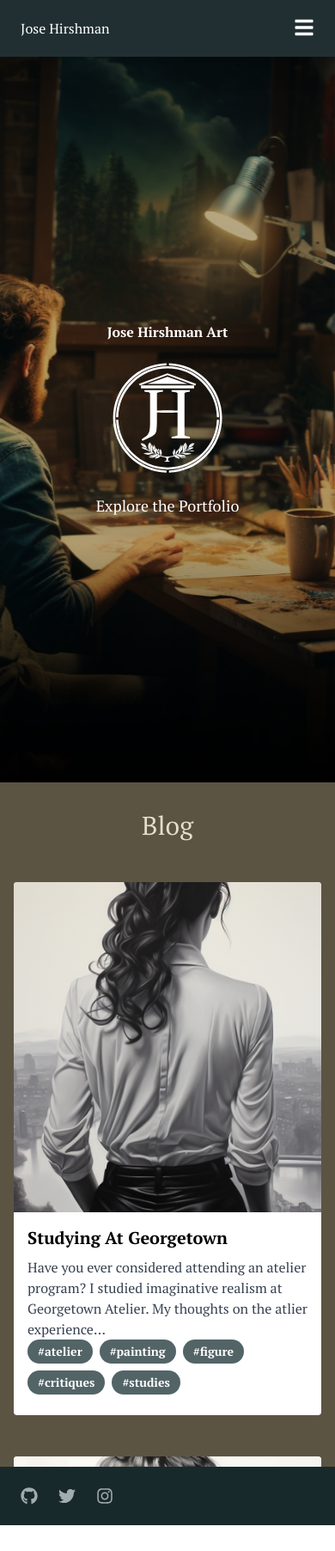
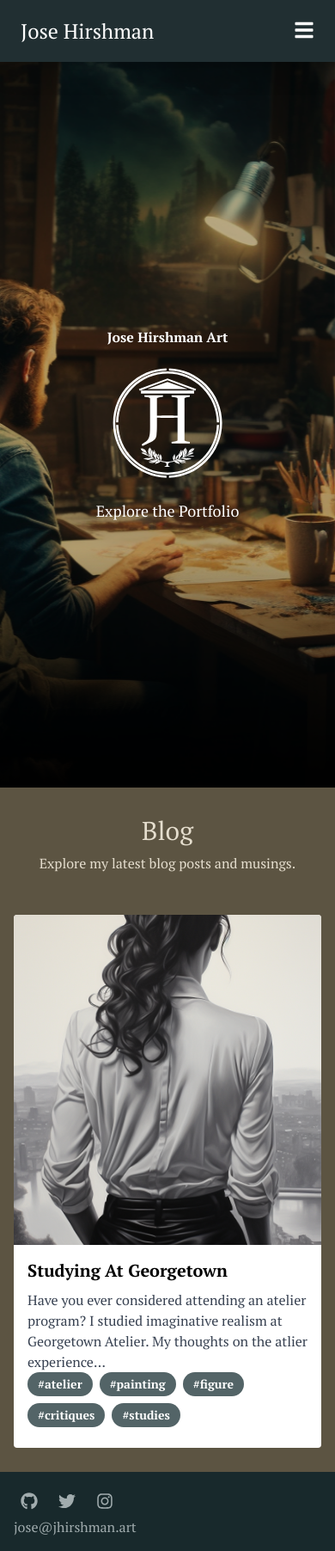
Before and after one commit to jhengineerartist/art-website, a Next.js app: page / in a window 390 px wide. Shown: the whole page at 86% size. Before the commit the page ends 1774 px from the top, so only its background shows below. Built offline with nearby package versions, Linux system fonts and the light colour scheme.

Commit message:
Added the contact element to the website

```diff
--- a/src/app/components/cardsection.tsx
+++ b/src/app/components/cardsection.tsx
@@ -15,7 +15,12 @@ export default function CardSection() {
       className="flex flex-col items-center justify-spread gap-4 mx-auto mt-4 h-screen section-scroll"
     >
       <div className="text-center m-4">
-        <h1 className="text-3xl text-panettone-100">Blog</h1>
+        <h1 className="text-3xl text-panettone-100 mb-2">
+          Blog
+        </h1>
+        <p className="text-panettone-100">
+          Explore my latest blog posts and musings.
+        </p>
       </div>
       <div className="flex flex-wrap justify-center gap-4">
         {cards}
--- /dev/null
+++ b/src/app/components/contact.tsx
@@ -0,0 +1,7 @@
+export default function Contact() {
+    return (
+        <div className="text-enchilada-100">
+            <p><a href="mailto:jose@jhirshman.art">jose@jhirshman.art</a></p>
+        </div>
+    );
+}
--- a/src/app/components/footer.tsx
+++ b/src/app/components/footer.tsx
@@ -1,9 +1,11 @@
+import Contact from "./contact";
 import SocialMedia from "./socialmedia";
 
 export default function Footer() {
     return (
         <footer className="bg-enchilada-600 p-4">
             <SocialMedia placement="footer" />
+            <Contact />
         </footer>
     );
 }
--- a/src/app/components/navbar/navbardropdown.tsx
+++ b/src/app/components/navbar/navbardropdown.tsx
@@ -8,23 +8,27 @@ type DropdownParams = {
 }
 
 export default function NavbarDropdown({ isDropdownOpen, toggleDropdown }: DropdownParams) {
-    return (<div className="sm:hidden relative">
+
+    const dropdownLinkClass = "block text-white text-xl hover:text-enchilada-100 sm:hidden p-2";
+    return (
+        <div className="sm:hidden relative">
             {/* Hamburger Icon */}
             <button className="no-underline text-white hover:bg-enchilada-900 hover:border-enchilada-900 hover:rounded-lg px-2 py-1 transition-all duration-300" onClick={toggleDropdown}>
                 <FaBars className="text-white text-2xl transition-colors duration-300" />
             </button>
             {/* Dropdown Menu */}
-        <div className={`absolute bg-enchilada-600 p-2 top-14 right-0 max-w-screen w-60 space-y-2 border border-enchilada-800 rounded transform origin-top-right transition-transform duration-300 ${isDropdownOpen ? "block" : "hidden"}`}>
+            <div className={`absolute bg-enchilada-600 p-2 top-16 right-0 max-w-screen w-[calc(100vw-3rem)] space-y-2 border border-enchilada-800 rounded transform origin-top-right transition-transform duration-300 ${isDropdownOpen ? "block" : "hidden"}`}>
                 {/* Display dropdown options for smaller screens */}
-            <Link href="/#blog" className="block text-white hover:text-enchilada-100 sm:hidden">
+                <Link href="/#blog" className={dropdownLinkClass}>
                     Blog
                 </Link>
-            <Link href="/portfolio" className="block text-white hover:text-enchilada-100 sm:hidden">
+                <Link href="/portfolio" className={dropdownLinkClass}>
                     Portfolio
                 </Link>
-            <Link href="/resume" className="block  text-white hover:text-enchilada-100 sm:hidden">
+                <Link href="/resume" className={dropdownLinkClass}>
                     Resume
                 </Link>
             </div>
-    </div>)
+        </div>
+    );
 }
--- a/src/app/components/navbar/navbarlogo.tsx
+++ b/src/app/components/navbar/navbarlogo.tsx
@@ -3,7 +3,7 @@ import Link from "next/link";
 
 export default function NavbarLogo() {
     return (
-        <div className="flex flex-row justify-center sm:justify-start gap-4 text-enchilada-100 lg:text-4xl md:text-2xl transition-all duration-500">
+        <div className="flex flex-row justify-center sm:justify-start gap-4 text-enchilada-100 lg:text-4xl text-2xl transition-all duration-500">
             <Link href="/" className="no-underline text-white hover:bg-enchilada-900 hover:border-enchilada-900 hover:rounded-lg px-2 py-1 transition-all duration-300">
                 Jose Hirshman
             </Link>
--- a/src/app/components/socialmedia.tsx
+++ b/src/app/components/socialmedia.tsx
@@ -12,7 +12,7 @@ function SocialMedia({ placement }: SocialMediaProps) {
     const buttonClass = placement === "footer" ? `${rootButtonClass} text-xl` : `${rootButtonClass} text-3xl`;
 
     return (
-        <div className={`${placement === "navbar" ? "hidden" : "flex sm:flex-row gap-2"} sm:flex gap-2`}>
+        <div className={`${placement === "navbar" ? "hidden sm:flex" : "flex"} gap-2`}>
             <Link
                 className={buttonClass}
                 href="https://github.com/jhengineerartist"
--- a/src/app/portfolio/page.tsx
+++ b/src/app/portfolio/page.tsx
@@ -1,6 +1,5 @@
 import getAllArtData from "@/lib/artprovider/artworkprovider"
-import Image from "next/image";
-import PortfolioView from "./components/PortfolioView";
+import PortfolioView from "./components/portfolioview";
 
 export default function PortfolioPage() {
     const artworkData: ArtworkInfo[] = getAllArtData();
--- a/src/app/posts/[slug]/page.tsx
+++ b/src/app/posts/[slug]/page.tsx
@@ -1,5 +1,5 @@
 import { getBlogDataBySlug } from "@/lib/mdprovider/placeholderprovider";
-import PostView from "./components/PostView";
+import PostView from "./components/postview";
 
 export default function BlogPage({ params }: { params: { slug: string } }) {
     const bp: BlogPost = getBlogDataBySlug(params.slug) as BlogPost;
```
Also changed, not shown: src/app/portfolio/components/portfolioview.tsx (renamed from src/app/portfolio/components/PortfolioView.tsx), src/app/posts/[slug]/components/postview.tsx (renamed from src/app/posts/[slug]/components/PostView.tsx). Lines whose indentation alone changed are shown as unchanged.
